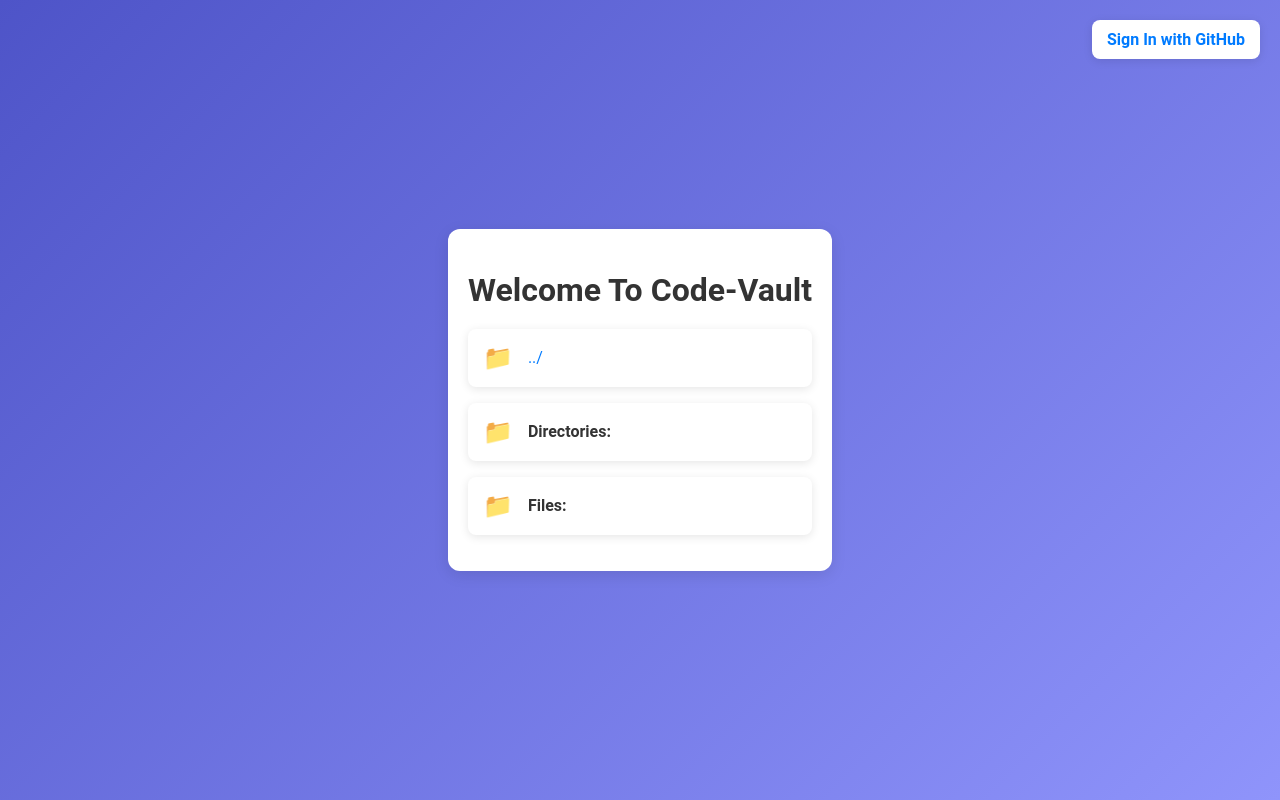
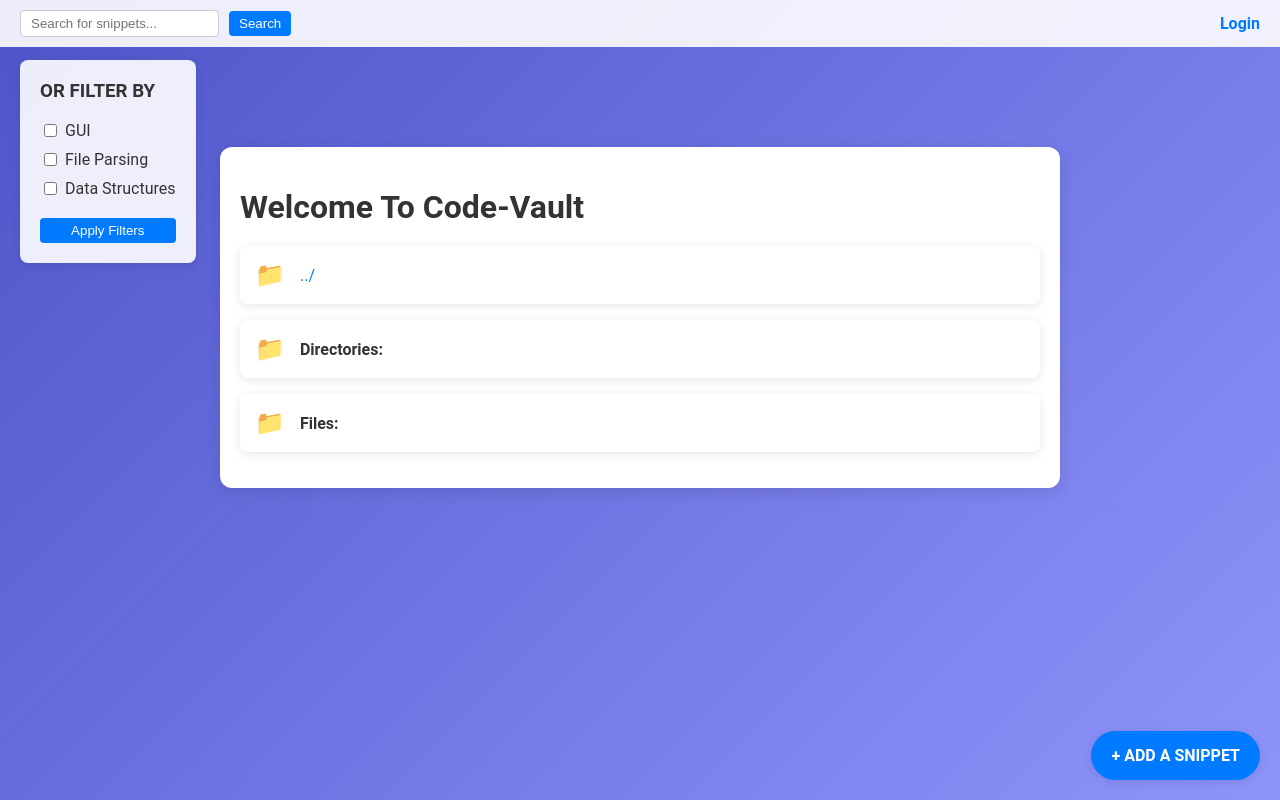
Before and after one commit to erippey3/Code-Vault, a Flask app: template Website/src/app/main/templates/file_browser.html in a window 1280 px wide. Run offline with Flask 3, Linux system fonts and the light colour scheme; the template is opened without the code that fills it, so the values that code supplies are empty; parts of the project's set-up code (start-up, migrations or seed data) failed here and were passed over.

Commit message:
starting to change front end to accommodate searching

```diff
--- /dev/null
+++ b/Website/src/app/main/templates/base.html
@@ -0,0 +1,241 @@
+<!DOCTYPE html>
+<html lang="en">
+<head>
+    <meta charset="UTF-8">
+    <meta name="viewport" content="width=device-width, initial-scale=1.0">
+    <title>Code Vault</title>
+    <style>
+        /* Base Styling */
+        body {
+            font-family: 'Roboto', sans-serif;
+            background: var(--gradient-background);
+            color: var(--text-color);
+            margin: 0;
+            padding: 0;
+            min-height: 100vh;
+            display: flex;
+            flex-direction: column;
+        }
+
+        :root {
+            --text-color: #333;
+            --link-color: #007bff;
+            --card-background: #ffffff;
+            --card-shadow: rgba(0, 0, 0, 0.1);
+            --gradient-background: linear-gradient(135deg, #4e54c8, #8f94fb);
+        }
+
+        /* Top Bar Styles */
+        .top-bar {
+            background: rgba(255,255,255,0.9);
+            backdrop-filter: blur(5px);
+            display: flex;
+            align-items: center;
+            justify-content: space-between;
+            padding: 10px 20px;
+        }
+
+        .top-bar form {
+            display: flex;
+            align-items: center;
+            gap: 10px;
+        }
+
+        .top-bar input[type="text"] {
+            padding: 5px 10px;
+            border-radius: 4px;
+            border: 1px solid #ccc;
+        }
+
+        .top-bar button {
+            padding: 5px 10px;
+            border: none;
+            border-radius: 4px;
+            background: #007bff;
+            color: #fff;
+            cursor: pointer;
+        }
+
+        .top-bar button:hover {
+            background: #0056b3;
+        }
+
+        .top-bar a {
+            color: #007bff;
+            text-decoration: none;
+            font-weight: bold;
+        }
+
+        .top-bar a:hover {
+            color: #ff6b6b;
+        }
+
+        /* Filters Sidebar */
+        .filters {
+            position: absolute;
+            top: 60px; /* below the top bar */
+            left: 20px;
+            background: rgba(255,255,255,0.9);
+            backdrop-filter: blur(5px);
+            padding: 20px;
+            border-radius: 8px;
+            box-shadow: 0 2px 10px var(--card-shadow);
+        }
+
+        .filters h3 {
+            margin-top: 0;
+        }
+
+        .filters form {
+            display: flex;
+            flex-direction: column;
+            gap: 10px;
+        }
+
+        .filters label {
+            display: flex;
+            align-items: center;
+            gap: 5px;
+        }
+
+        .filters button {
+            padding: 5px 10px;
+            border: none;
+            border-radius: 4px;
+            background: #007bff;
+            color: #fff;
+            cursor: pointer;
+            margin-top: 10px;
+        }
+
+        .filters button:hover {
+            background: #0056b3;
+        }
+
+        /* Content Area */
+        .content {
+            flex: 1;
+            display: flex;
+            justify-content: center;
+            align-items: flex-start;
+            padding-top: 100px; /* space for the top bar */
+        }
+
+        /* Container for directories/files */
+        .container {
+            width: 80%;
+            max-width: 800px;
+            background: var(--card-background);
+            padding: 20px;
+            border-radius: 12px;
+            box-shadow: 0 4px 15px var(--card-shadow);
+        }
+
+        h1 {
+            margin-bottom: 20px;
+        }
+
+        a {
+            text-decoration: none;
+            color: var(--link-color);
+            transition: color 0.3s, transform 0.2s;
+        }
+
+        a:hover {
+            color: #ff6b6b;
+            transform: scale(1.05);
+        }
+
+        ul {
+            list-style-type: none;
+            padding: 0;
+        }
+
+        li {
+            margin: 10px 0;
+            padding: 15px;
+            background: var(--card-background);
+            border-radius: 8px;
+            box-shadow: 0 2px 10px var(--card-shadow);
+            display: flex;
+            align-items: center;
+            transition: transform 0.3s;
+        }
+
+        li:hover {
+            transform: translateY(-5px);
+        }
+
+        li::before {
+            content: '\1F4C1'; /* folder icon */
+            font-size: 1.5em;
+            margin-right: 15px;
+        }
+
+        li.file::before {
+            content: '\1F4C4';
+        }
+
+        @media (max-width: 600px) {
+            .container {
+                width: 90%;
+                margin: 10px;
+            }
+
+            .filters {
+                left: 10px;
+                right: 10px;
+                width: auto;
+            }
+        }
+
+        .add-button {
+            position: fixed;
+            bottom: 20px;
+            right: 20px;
+            background: #007bff;
+            color: #fff;
+            padding: 15px 20px;
+            border-radius: 50px;
+            font-size: 16px;
+            text-decoration: none;
+            font-weight: bold;
+            box-shadow: 0 2px 10px var(--card-shadow);
+        }
+
+        .add-button:hover {
+            background: #0056b3;
+        }
+    </style>
+    {% block head %}{% endblock %}
+</head>
+<body>
+    <div class="top-bar">
+        <form action="{{ url_for('main.search_projects') }}" method="get">
+            <input type="text" name="q" placeholder="Search for snippets..." />
+            <button type="submit">Search</button>
+        </form>
+        {% if session.get('username') %}
+            <a href="{{ url_for('auth.logout') }}">Logout</a>
+        {% else %}
+            <a href="{{ url_for('auth.login', provider='github') }}">Login</a>
+        {% endif %}
+    </div>
+
+    <div class="filters">
+        <h3>OR FILTER BY</h3>
+        <form action="{{ url_for('main.search_projects') }}" method="get">
+            <label><input type="checkbox" name="tags" value="GUI">GUI</label>
+            <label><input type="checkbox" name="tags" value="FILE PARSING">File Parsing</label>
+            <label><input type="checkbox" name="tags" value="DATA STRUCTURES">Data Structures</label>
+            <button type="submit">Apply Filters</button>
+        </form>
+    </div>
+
+    <div class="content">
+        {% block content %}{% endblock %}
+    </div>
+
+    <a href="{{ url_for('main.file_browser') }}" class="add-button">+ ADD A SNIPPET</a>
+</body>
+</html>
--- a/Website/src/app/main/templates/file_browser.html
+++ b/Website/src/app/main/templates/file_browser.html
@@ -1,174 +1,9 @@
-<!DOCTYPE html>
-<html lang="en">
-<head>
-    <meta charset="UTF-8">
-    <meta name="viewport" content="width=device-width, initial-scale=1.0">
-    <title>Code Vault</title>
-    <style>
-        /* Base Styling */
-        body {
-            font-family: 'Roboto', sans-serif;
-            background: var(--background-color);
-            color: var(--text-color);
-            transition: background 0.3s, color 0.3s;
-            margin: 0;
-            padding: 0;
-        }
+{% extends "base.html" %}
 
-        :root {
-            --background-color: #f0f0f0;
-            --text-color: #333;
-            --card-background: #ffffff;
-            --link-color: #007bff;
-            --card-shadow: rgba(0, 0, 0, 0.1);
-            --gradient-background: linear-gradient(135deg, #4e54c8, #8f94fb);
-        }
-
-        .dark-theme {
-            --background-color: #121212;
-            --text-color: #e0e0e0;
-            --card-background: #1f1f1f;
-            --link-color: #8f94fb;
-            --card-shadow: rgba(0, 0, 0, 0.6);
-        }
-
-        /* Container Styling */
-        .container {
-            margin: 20px;
-            max-width: 800px;
-            background: var(--card-background);
-            padding: 20px;
-            border-radius: 12px;
-            box-shadow: 0 4px 15px var(--card-shadow);
-        }
-
-        h1 {
-            margin-bottom: 20px;
-        }
-
-        /* Links and Lists */
-        a {
-            text-decoration: none;
-            color: var(--link-color);
-            transition: color 0.3s, transform 0.2s;
-        }
-
-        a:hover {
-            color: #ff6b6b;
-            transform: scale(1.05);
-        }
-
-        ul {
-            list-style-type: none;
-            padding: 0;
-        }
-
-        li {
-            margin: 10px 0;
-            padding: 15px;
-            background: var(--card-background);
-            border-radius: 8px;
-            box-shadow: 0 2px 10px var(--card-shadow);
-            display: flex;
-            align-items: center;
-            transition: transform 0.3s;
-        }
-
-        li:hover {
-            transform: translateY(-5px);
-        }
-
-        /* Icon Styles */
-        li::before {
-            content: '\1F4C1'; /* Default to folder icon for directories */
-            font-size: 1.5em;
-            margin-right: 15px;
-        }
-
-        /* Differentiate Files and Directories */
-        li.file::before {
-            content: '\1F4C4'; /* File icon for files */
-        }
-
-        /* Theme Toggle Button */
-        .theme-toggle {
-            cursor: pointer;
-            padding: 10px;
-            border-radius: 50%;
-            border: none;
-            position: absolute;
-            top: 20px;
-            right: 20px;
-            background: var(--card-background);
-            box-shadow: 0 4px 15px var(--card-shadow);
-            transition: background 0.3s;
-        }
-
-        .theme-toggle:hover {
-            background: #ff6b6b;
-        }
-
-        /* Gradient Background */
-        body {
-            background: var(--gradient-background);
-            min-height: 100vh;
-            display: flex;
-            justify-content: center;
-            align-items: center;
-        }
-
-        /* Responsive Design */
-        @media (max-width: 600px) {
-            .container {
-                width: 90%;
-                margin: 10px;
-            }
-
-            li {
-                flex-direction: column;
-                align-items: flex-start;
-            }
-        }
-
-        .top-right {
-            position: absolute;
-            top: 20px;
-            right: 20px;
-            background: var(--card-background);
-            padding: 10px 15px;
-            border-radius: 8px;
-            box-shadow: 0 2px 10px var(--card-shadow);
-            display: flex;
-            align-items: center;
-            gap: 10px;
-            transition: background 0.3s;
-        }
-
-        .top-right a {
-            color: var(--link-color);
-            font-weight: bold;
-        }
-
-        .top-right a:hover {
-            color: #ff6b6b;
-        }
-    </style>
-</head>
-<body>
-    {% if session.get('username') %}
-        <div class="top-right">
-            <span>Hello, {{ session['username'] }}!</span>
-            <a href="{{ url_for('auth.logout') }}">Logout</a>
-        </div>
-    {% else %}
-        <div class="top-right">
-            <a href="{{ url_for('auth.login', provider='github') }}">Sign In with GitHub</a>
-        </div>
-    {% endif %}
+{% block content %}
 <div class="container">
     <h1>Welcome To Code-Vault</h1>
 
-        <!-- Link to parent directory (..), but only if we're not at the root -->
     {% if parent_path is not none %}
         <ul>
             <li><a href="{{ url_for('main.file_browser', subpath=parent_path) }}">../</a></li>
@@ -185,9 +20,8 @@
     <ul>
         <li><strong>Files:</strong></li>
         {% for file in files %}
-            <li><a href="{{ url_for('main.file_browser', subpath=current_path + '/' + file) }}">{{ file | escape }}</a></li>
+        <li class="file"><a href="{{ url_for('main.file_browser', subpath=current_path + '/' + file) }}">{{ file | escape }}</a></li>
         {% endfor %}
     </ul>
 </div>
-</body>
-</html>
+{% endblock %}
```
Also changed, not shown: Website/src/app/main/routes.py (+18 -1 lines), Website/src/app/main/templates/search_results.html (added, +19 -0 lines). Lines whose indentation alone changed are shown as unchanged.
